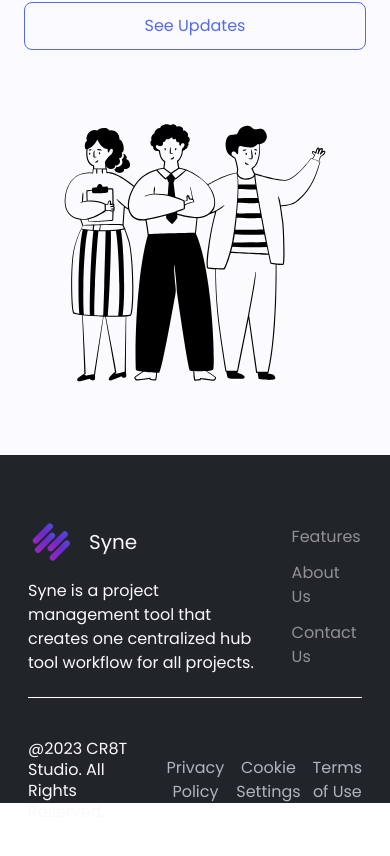
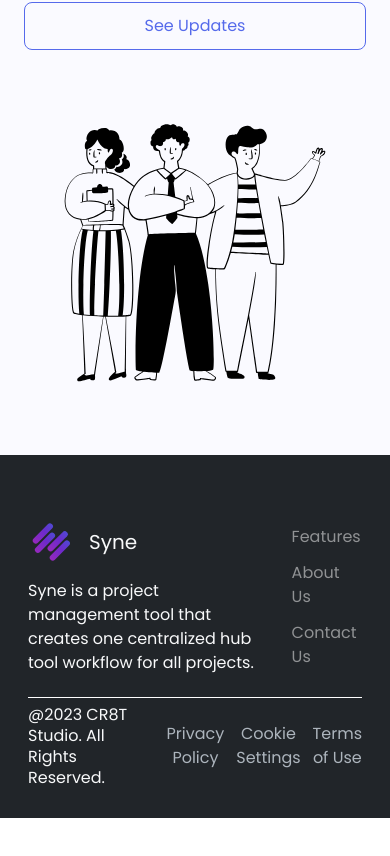
Before and after one commit to jeannyinthelamp/sycamore.ai, a React (Create React App) app: page / in a window 390 px wide. Shown: the part 7083-7939 px from the top of the page. After the commit the page ends 7901 px from the top, so only its background shows below. Built offline with nearby package versions, Linux system fonts and the light colour scheme.

Commit message:
Update height for footer element for tablet / mobile to auto

```diff
--- a/src/Components/Landing/Footer/Footer.js
+++ b/src/Components/Landing/Footer/Footer.js
@@ -7,9 +7,9 @@ export default function Footer() {
     <footer
       className=' desktop:h-[369px] flex flex-col  items-center  bg-[#212529]
 
-     tablet:w-[100%] tablet:h-[348.67px]
+     tablet:w-[100%] tablet:h-auto
 
-     mobile:w-[100%] mobile:h-[588.67px]
+     mobile:w-[100%] mobile:h-auto
     '
     >
       {/* //& Footer top section  */}
@@ -83,9 +83,9 @@ export default function Footer() {
 
       {/* //& Footer bottom section */}
       <div
-        className='footer-bottom-section w-[100%] max-w-[1440px] flex flex-col justify-center items-start pt-[42px] px-[165px] pb-[114px]
+        className='footer-bottom-section w-[100%] max-w-[1440px] h-auto flex flex-col justify-center items-start pt-[42px] px-[165px] pb-[114px]
 
-      tablet:max-w-[100%] tablet:flex-row tablet:justify-center tablet:items-center tablet:pt-[40.34px] tablet:px-[28px]
+      tablet:max-w-[100%] tablet:h-[120px]  tablet:flex-row tablet:justify-center tablet:items-center tablet:pt-[40.34px] tablet:px-[28px] tablet:pb-[64px]
 
       mobile:max-w-[100%] mobile:flex-col mobile:justify-start mobile:items-start mobile:pt-[32px] mobile:pl-[28px] mobile:pr-[32px] mobile:pb-[64px]
       '
```
